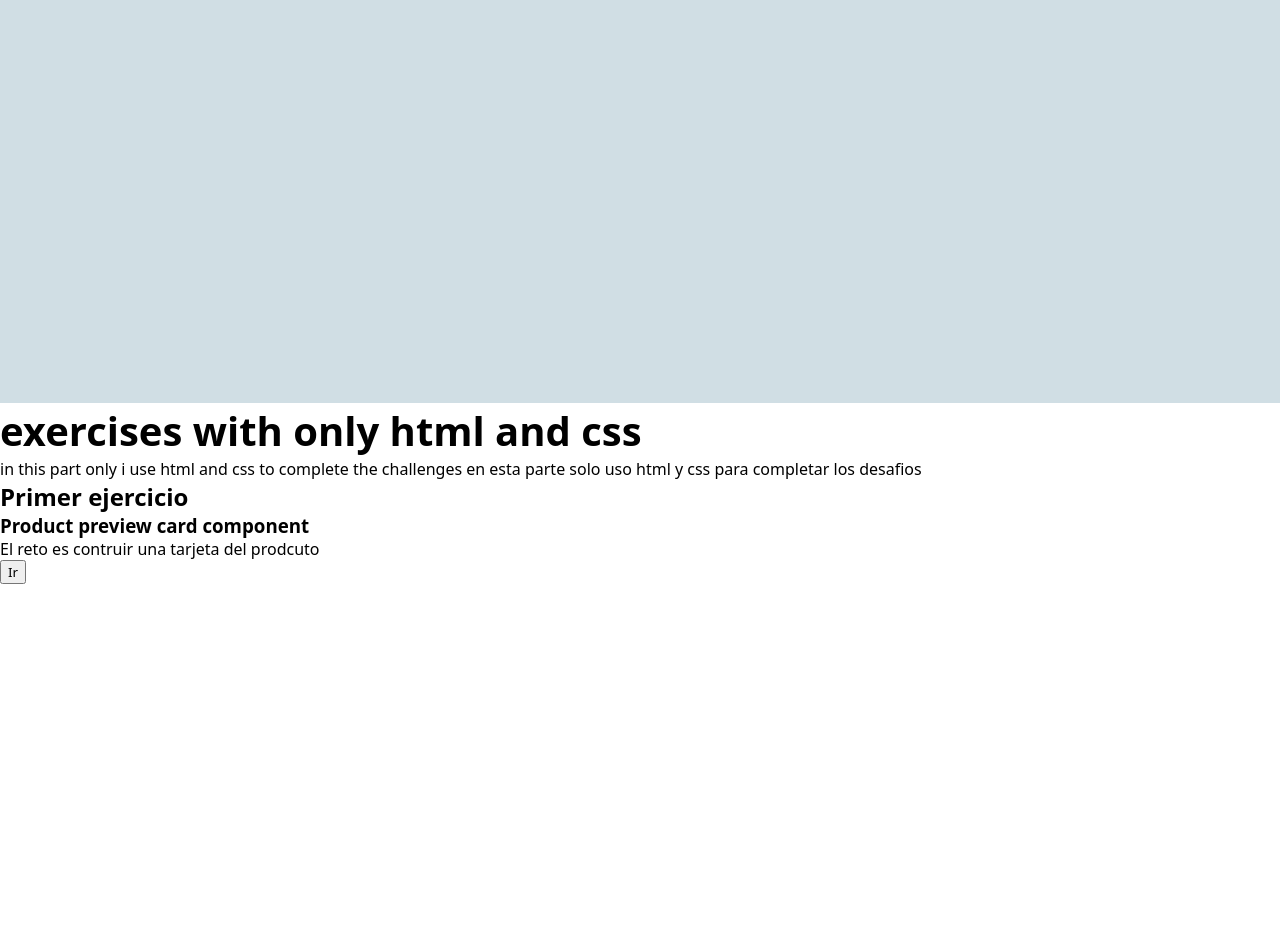
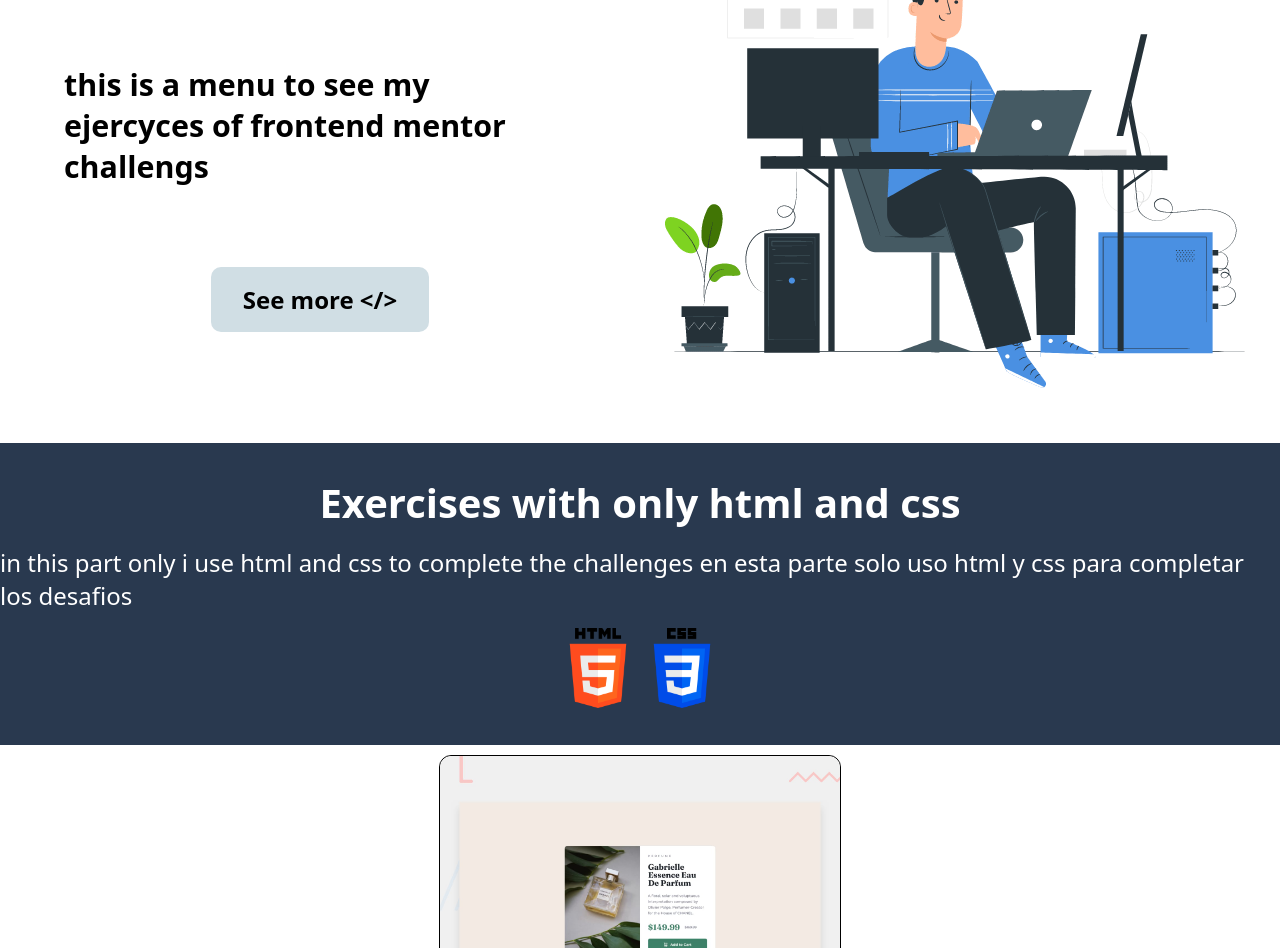
Before and after one commit to DaveOval/Frontend-Mentor-challenges, a plain HTML site: page index.html in a window 1280 px wide. Shown: the part 317-1265 px from the top of the page. Before the commit the page ends 901 px from the top, so only its background shows below. Drawn offline with Linux system fonts and the light colour scheme.

Commit message:
se agregan estilos y estructura

```diff
--- a/index.css
+++ b/index.css
@@ -4,13 +4,34 @@
 }
 *{
     margin: 0;
+    scroll-behavior: smooth;
     font-family: system-ui, -apple-system, BlinkMacSystemFont, 'Segoe UI', Roboto, Oxygen, Ubuntu, Cantarell, 'Open Sans', 'Helvetica Neue', sans-serif;
 }
 h1{ font-size: 2.5rem}
-h2{font-size: 1.5rem}
+h2{font-size: 1.9rem}
+p{font-size: 1.5rem;}
 a{
     text-decoration: none;
     color: white;
+}
+button{
+    font-size: 1.5rem;
+    font-weight: 600;
+    padding: 1rem 2rem;
+    border: none;
+    border-radius: 10px;
+    background: var(--secundary-color);
+    background-color: none;
+}
+button:hover {
+    color: white;
+    background: #29E3DF;
+    background: -webkit-linear-gradient(left, #29E3DF, #A461D0);
+    background: -moz-linear-gradient(left, #29E3DF, #A461D0);
+    background: linear-gradient(to right, #29E3DF, #A461D0);
+}
+button:active{
+
 }
 /* nav */
 nav{
@@ -32,7 +53,6 @@ nav{
     display: flex;
     gap: 1rem;
     list-style: none;
-
 }
 nav .nav-li{
     font-size: 1.0rem;
@@ -46,7 +66,65 @@ nav a:hover {
 }
 /* home */
 .home{
-    height: 80vh;
-    background-color: var(--secundary-color);
+    height: 85vh;
+    width: 100%;
+    background-color: white;
     padding-top: 10vh;
+    display: flex;
+    flex-direction: row;
+    align-items: center;
+    justify-content: center;
 }
+.home-section-1{
+    display: flex;
+    flex-direction: column;
+    align-items: center;
+    gap: 5rem;
+    width: 50%;
+    margin: 5%;
+}
+.home-section-2 {
+    display: flex;
+    flex-direction: column;
+    align-items: center;
+    width: 50%;
+    border: 5%;
+}
+.home-img{
+    width: auto;
+}
+/* Challengs */
+.challenges-html-css{
+    display: flex;
+    flex-direction: column;
+    align-items: center;
+}
+.challenges-html-css-header{
+    width: 100%;
+    color: white;
+    height: auto;
+    background-color: var(--main-color);
+    display: flex;
+    gap: 1rem;
+    flex-direction: column;
+    align-items: center;
+    justify-content: center;
+    padding: 2rem 0rem;
+}
+.challenges-icon{
+    height: 5rem;
+}
+.cards{
+    padding-top: 10px;
+}
+.card{
+    height: 35rem;
+    width: 25rem;
+    border-radius: 12px;
+    border: 1px solid black ;
+    display: flex;
+    flex-direction: column;
+}
+.card-img{
+    border-radius: 12px;
+}
--- a/index.html
+++ b/index.html
@@ -13,8 +13,8 @@
         <span class="nav-logo"><a href="https://github.com/DaveOval" target="_blank">Dave_U</a></span>
         <ul class="nav-list">
             <li class="nav-li"><a href="#">Home</a> </li>
-            <li class="nav-li"><a href="#">Abaut me</a></li>
             <li class="nav-li"><a href="#">challengs</a></li>
+            <li class="nav-li"><a href="#">About me</a></li>
         </ul>
     </nav>
 
@@ -23,25 +23,33 @@
         <div class="home-section-1">
             <h1>My Frontend mentor challenges.</h1>
             <h2>this is a menu to see my ejercyces of frontend mentor challengs</h2>
-            <button>See more</button>
+            <a href="#challenges-html-css"><button>See more &#60/> </button></a>
         </div>
 
-        <div class="hhome-section-2">
-
+        <div class="home-section-2">
+            <img class="home-img" src="./MEDIA/developer.gif" alt="developer">
         </div>
     </section>
 
-    <section class="challenges-html-css">
+    <!--Challenges-->
+    <section class="challenges-html-css" id="challenges-html-css">
+
         <div class="challenges-html-css-header">
-            <h1>exercises with only html and css</h1>
+            <h1>Exercises with only html and css</h1>
             <p>in this part only i use html and css to complete the challenges en esta parte solo uso html y css para completar los desafios</p>
+            <div class="challenges-icons">
+                <img class="challenges-icon" src="./MEDIA/html-5.png" alt="">
+                <img class="challenges-icon" src="./MEDIA/css-3.png" alt="">
+            </div>
         </div>
-        <div class="card">
-            <h2>Primer ejercicio</h2>
-            <h3>Product preview card component</h3>
-            <p>El reto es contruir una tarjeta del prodcuto</p>
-        <a href="./001-product-preview-card-component-main/index.html"><button>Ir</button></a>
+        <div class="cards">
+            <div class="card">
+                <img class="card-img" src="./001-product-preview-card-component-main/design/desktop-preview.jpg" alt="">
+                <h2>First</h2>
+                <h3>Product preview card component</h3>
+                <p>Lorem ipsum dolor sit amet, consectetur adipisicing elit. Ducimus at adipisci odio voluptate molestias.</p>
+            <a href="./001-product-preview-card-component-main/index.html"><button>See more</button></a>
+            </div>
         </div>
-</section>
 </body>
 </html>
```
Also changed, not shown: MEDIA/css-3.png (added), MEDIA/developer.gif (added), MEDIA/html-5.png (added).
